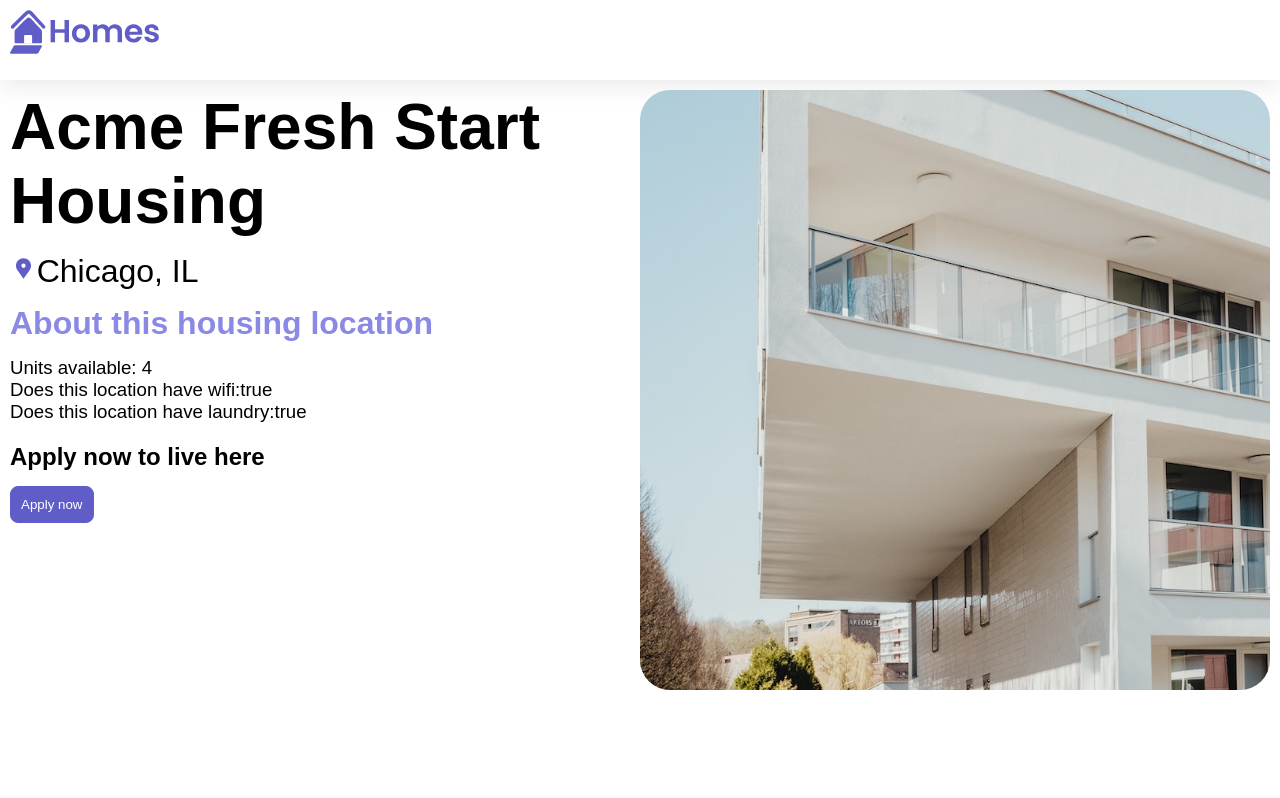
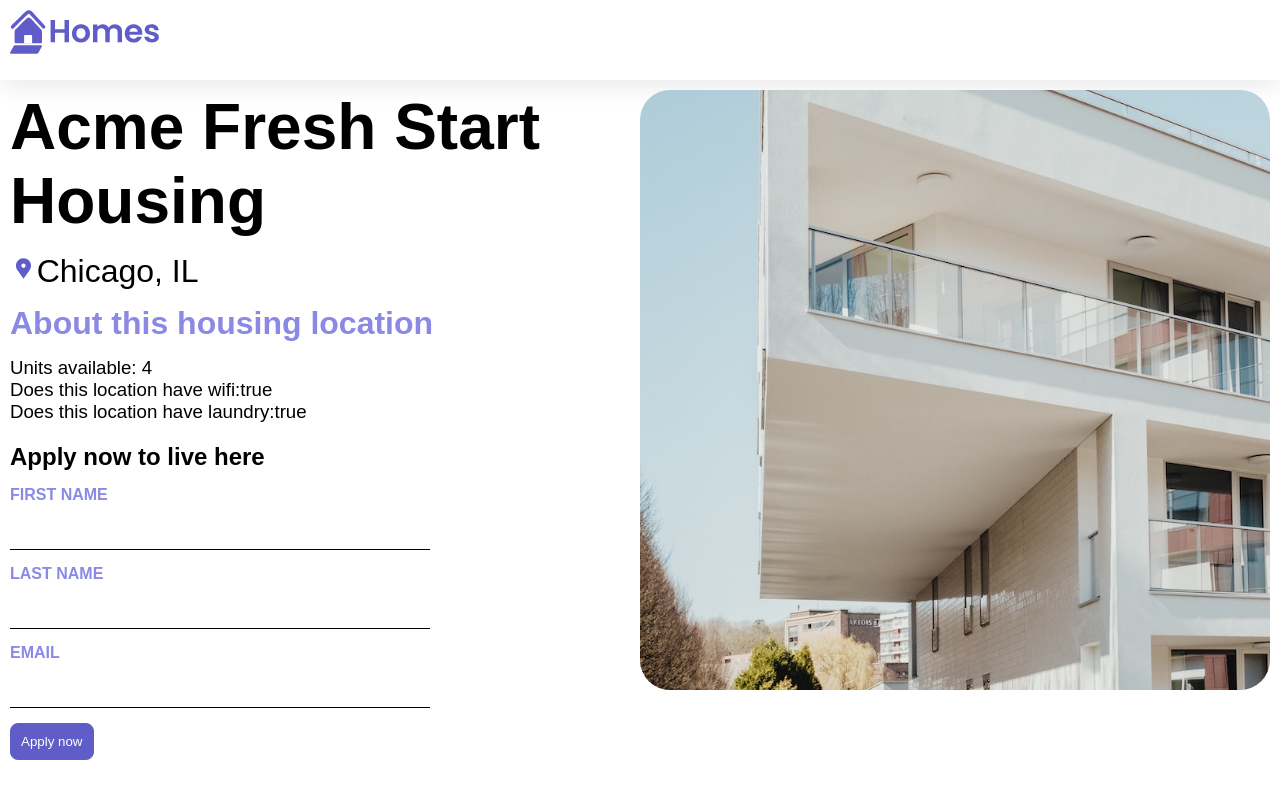
Before and after one commit to NicoHelden/homes-app, an Angular app: page /details/0 in a window 1280 px wide. Built offline with nearby package versions, Linux system fonts and the light colour scheme.

Commit message:
housing service and details commit

```diff
--- a/src/app/details/details.component.html
+++ b/src/app/details/details.component.html
@@ -14,6 +14,16 @@
     </section>
     <section class="listing-apply">
         <h2 class="section-heading">Apply now to live here</h2>
-        <button class="primary" type="button">Apply now</button>
+        <form [formGroup]="applyForm" (submit)="submitApplication()">
+            <label for="first-name">First Name</label>
+            <input id="first-name" type="text" formControlName="firstName">
+
+            <label for="last-name">Last Name</label>
+            <input id="last-name" type="text" formControlName="lastName">
+
+            <label for="email">Email</label>
+            <input id="email" type="email" formControlName="email">
+            <button type="submit" class="primary">Apply now</button>
+        </form>
     </section>
 </article>
--- a/src/app/details/details.component.ts
+++ b/src/app/details/details.component.ts
@@ -1,13 +1,14 @@
 import {Component, inject} from '@angular/core';
-import { CommonModule } from '@angular/common';
+import {CommonModule} from '@angular/common';
 import {ActivatedRoute} from "@angular/router";
 import {HousingService} from "../housing.service";
 import {HousingLocation} from "../housing-location";
+import {FormControl, FormGroup, ReactiveFormsModule} from '@angular/forms';
 
 @Component({
     selector: 'app-details',
     standalone: true,
-  imports: [CommonModule],
+    imports: [CommonModule, ReactiveFormsModule],
     templateUrl: 'details.component.html',
     styleUrls: ['./details.component.css']
 })
@@ -15,9 +16,22 @@
     route: ActivatedRoute = inject(ActivatedRoute);
     housingService = inject(HousingService);
     housingLocation: HousingLocation | undefined;
+    applyForm = new FormGroup({
+        firstName: new FormControl(''),
+        lastName: new FormControl(''),
+        email: new FormControl('')
+    });
 
     constructor() {
         const housingLocationId = Number(this.route.snapshot.params['id']);
         this.housingLocation = this.housingService.getHousingLocationById(housingLocationId);
     }
+
+    submitApplication() {
+        this.housingService.submitApplication(
+            this.applyForm.value.firstName ?? '',
+            this.applyForm.value.lastName ?? '',
+            this.applyForm.value.email ?? ''
+        );
     }
+}
--- a/src/app/housing.service.ts
+++ b/src/app/housing.service.ts
@@ -1,5 +1,6 @@
 import { Injectable } from '@angular/core';
 import {HousingLocation} from "./housing-location";
+import {first} from "rxjs";
 
 @Injectable({
   providedIn: 'root'
@@ -117,4 +118,7 @@
   getHousingLocationById(id: Number): HousingLocation | undefined {
   return this.housingLocationList.find(housingLocation => housingLocation.id === id);
 }
+  submitApplication(firstName: string, lastName: string, email: string) {
+    console.log(firstName, lastName, email);
+  }
 }
```
Lines whose indentation alone changed are shown as unchanged.
